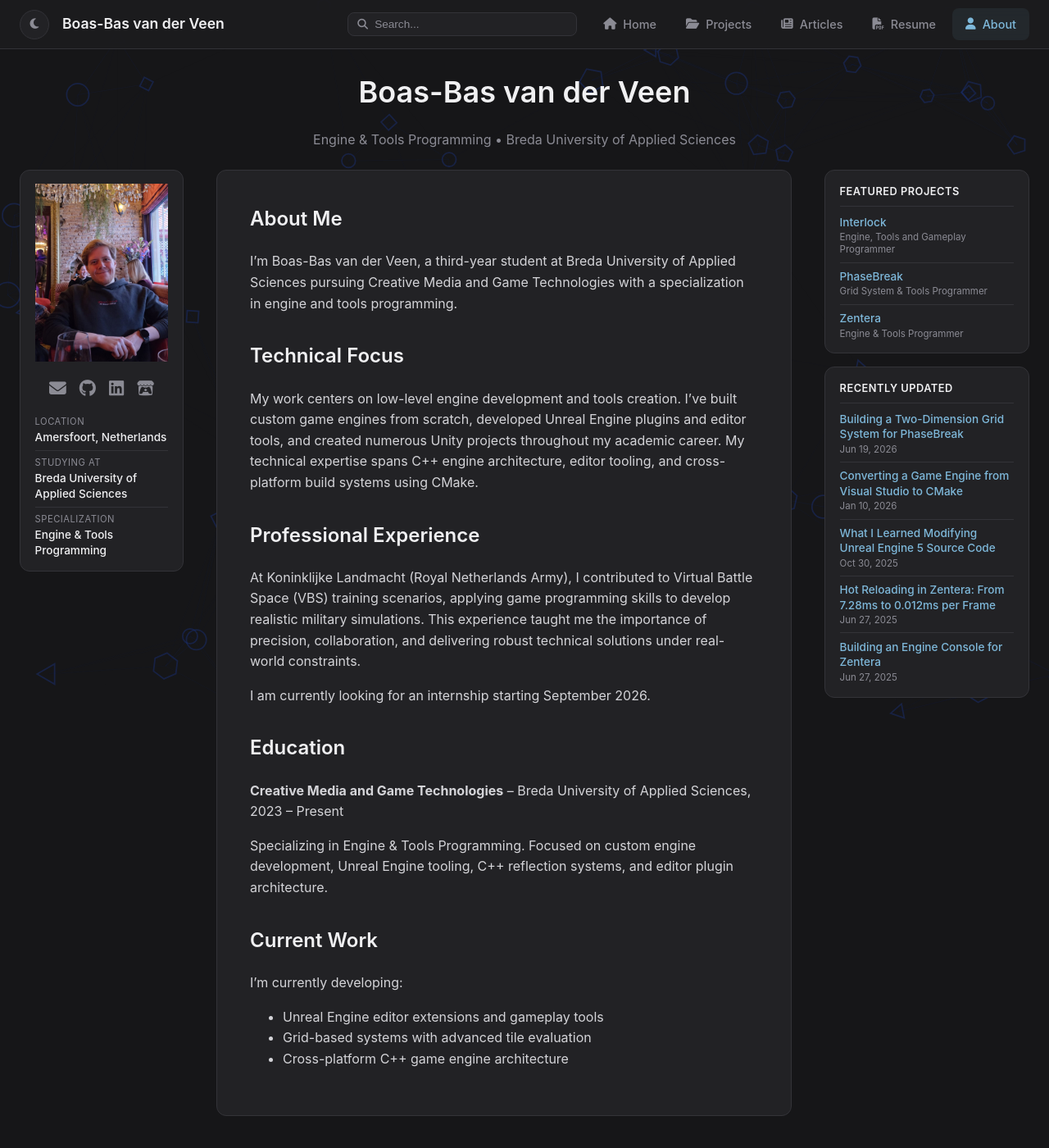
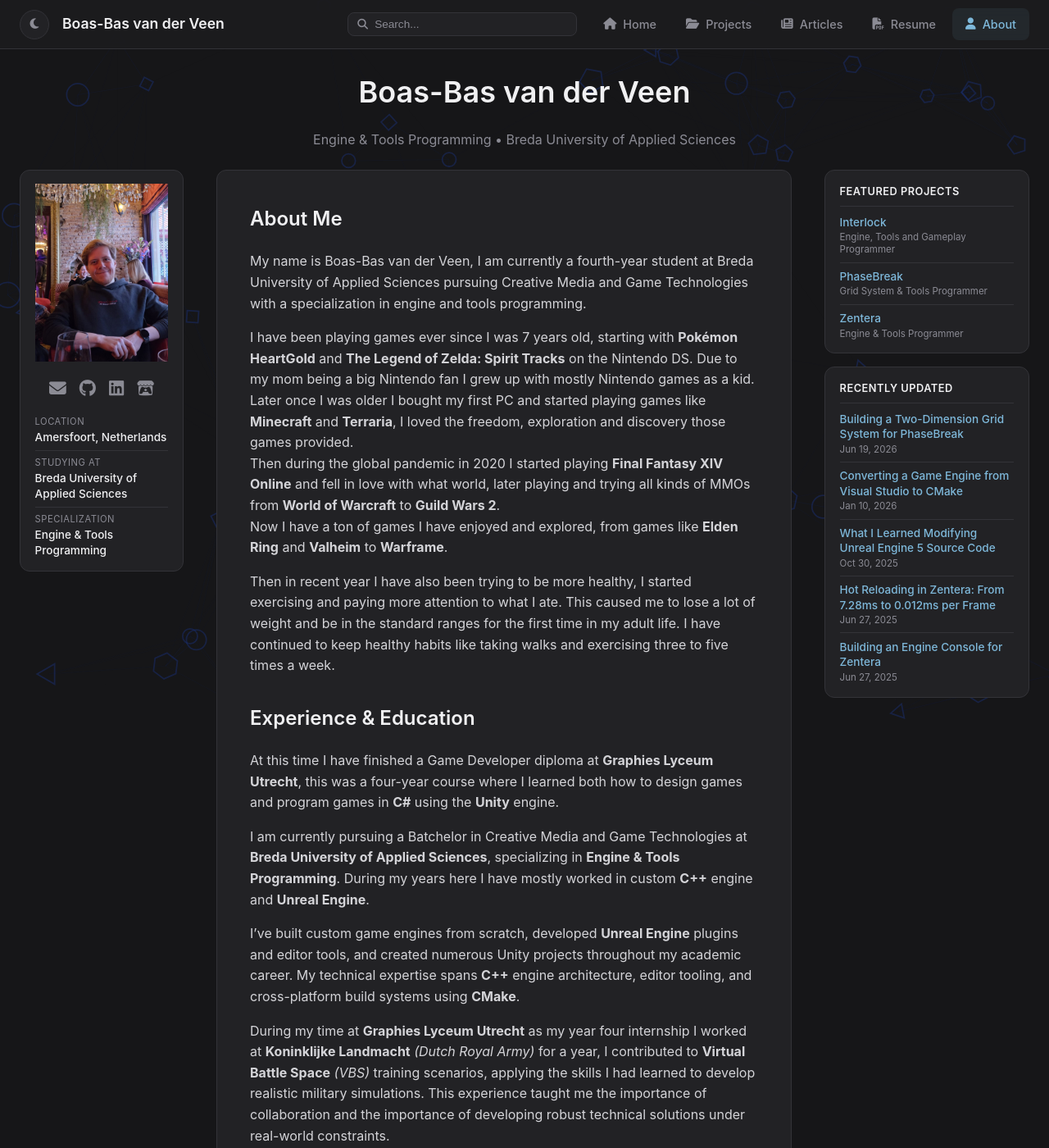
Before and after one commit to BoazBaaz/boazbaaz.github.io, a Jekyll site: the page built from _tabs/about.md, in a window 1280 px wide and 1400 px high. Shown: the whole window at 82% size. Built offline with Jekyll 4.4.1, drawn with Linux system fonts in a browser that asks for light colours.

Commit message:
Update about.md

```diff
--- a/_tabs/about.md
+++ b/_tabs/about.md
@@ -7,28 +7,25 @@
 
 ## About Me
 
-I'm Boas-Bas van der Veen, a third-year student at Breda University of Applied Sciences pursuing Creative Media and Game Technologies with a specialization in engine and tools programming.
+My name is Boas-Bas van der Veen, I am currently a fourth-year student at Breda University of Applied Sciences pursuing Creative Media and Game Technologies with a specialization in engine and tools programming. <br>
 
-## Technical Focus
+I have been playing games ever since I was 7 years old, starting with **Pokémon HeartGold** and **The Legend of Zelda: Spirit Tracks** on the Nintendo DS.
+Due to my mom being a big Nintendo fan I grew up with mostly Nintendo games as a kid. <br>
+Later once I was older I bought my first PC and started playing games like **Minecraft** and **Terraria**, I loved the freedom, exploration and discovery those games provided. <br>
+Then during the global pandemic in 2020 I started playing **Final Fantasy XIV Online** and fell in love with what world, later playing and trying all kinds of MMOs from **World of Warcraft** to **Guild Wars 2**. <br>
+Now I have a ton of games I have enjoyed and explored, from games like **Elden Ring** and **Valheim** to **Warframe**.
 
-My work centers on low-level engine development and tools creation. I've built custom game engines from scratch, developed Unreal Engine plugins and editor tools, and created numerous Unity projects throughout my academic career. My technical expertise spans C++ engine architecture, editor tooling, and cross-platform build systems using CMake.
+Then in recent year I have also been trying to be more healthy, I started exercising and paying more attention to what I ate.
+This caused me to lose a lot of weight and be in the standard ranges for the first time in my adult life.
+I have continued to keep healthy habits like taking walks and exercising three to five times a week.
 
-## Professional Experience
 
-At Koninklijke Landmacht (Royal Netherlands Army), I contributed to Virtual Battle Space (VBS) training scenarios, applying game programming skills to develop realistic military simulations. This experience taught me the importance of precision, collaboration, and delivering robust technical solutions under real-world constraints.
+## Experience & Education
 
-I am currently looking for an internship starting September 2026.
+At this time I have finished a Game Developer diploma at **Graphies Lyceum Utrecht**, this was a four-year course where I learned both how to design games and program games in **C#** using the **Unity** engine.
 
-## Education
+I am currently pursuing a Batchelor in Creative Media and Game Technologies at **Breda University of Applied Sciences**, specializing in **Engine & Tools Programming**. During my years here I have mostly worked in custom **C++** engine and **Unreal Engine**. <br>
 
-**Creative Media and Game Technologies** -- Breda University of Applied Sciences, 2023 -- Present
+I've built custom game engines from scratch, developed **Unreal Engine** plugins and editor tools, and created numerous Unity projects throughout my academic career. My technical expertise spans **C++** engine architecture, editor tooling, and cross-platform build systems using **CMake**.
 
-Specializing in Engine & Tools Programming. Focused on custom engine development, Unreal Engine tooling, C++ reflection systems, and editor plugin architecture.
-
-## Current Work
-
-I'm currently developing:
-
-- Unreal Engine editor extensions and gameplay tools
-- Grid-based systems with advanced tile evaluation
-- Cross-platform C++ game engine architecture
+During my time at **Graphies Lyceum Utrecht** as my year four internship I worked at **Koninklijke Landmacht** _(Dutch Royal Army)_ for a year, I contributed to **Virtual Battle Space** _(VBS)_ training scenarios, applying the skills I had learned to develop realistic military simulations. This experience taught me the importance of collaboration and the importance of developing robust technical solutions under real-world constraints.
```
